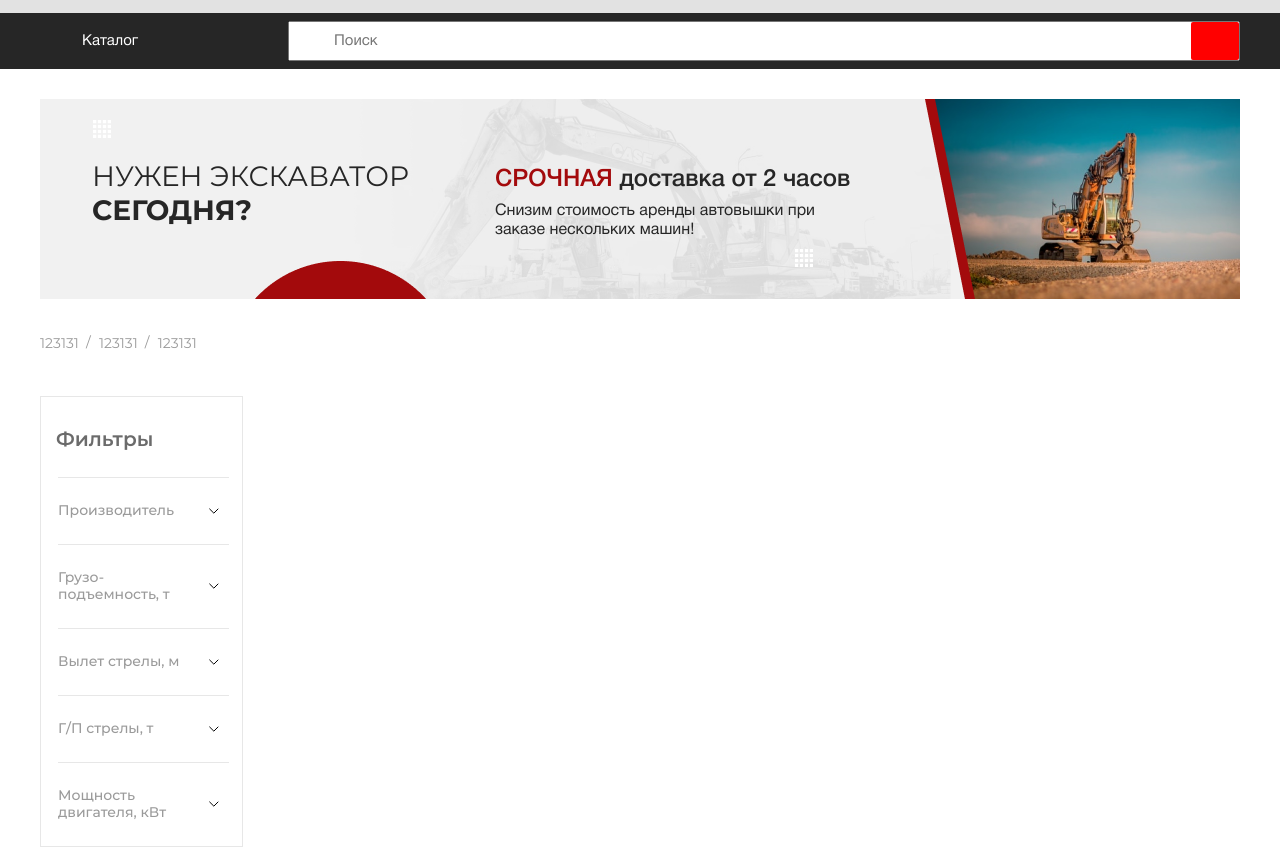
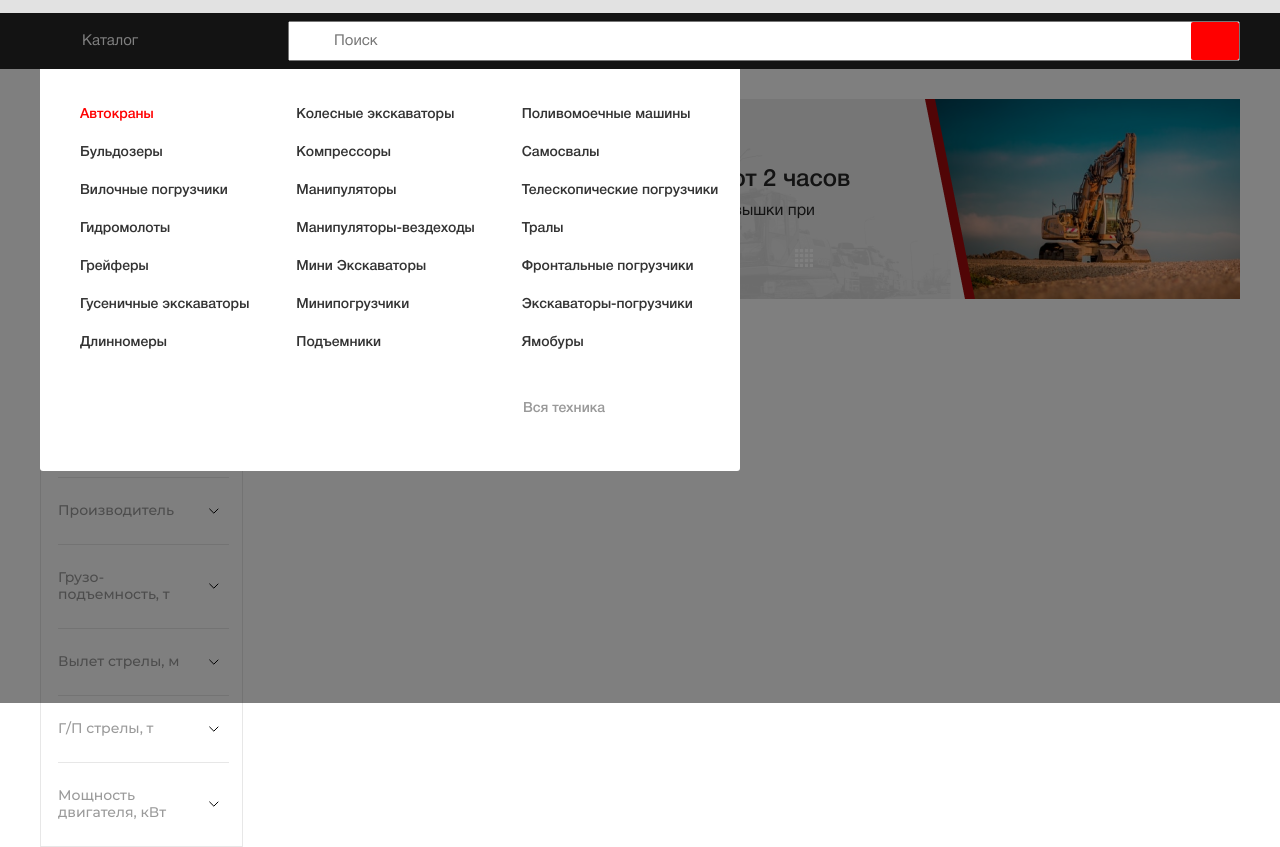
Before and after one commit to Saref111/megarent, a website: page source/index.html in a window 1280 px wide. Shown: the part 97-944 px from the top of the page. Drawn offline with nearby package versions, Linux system fonts and the light colour scheme; files that its build step writes are made by us from their sources.

Commit message:
added catalog

```diff
--- a/source/index.html
+++ b/source/index.html
@@ -64,6 +64,79 @@
               </svg>
               Каталог
             </button>
+            <div class="categories__wrapper"></div>
+            <ul class="categories__list">
+              <li class="categories__item">
+                <a href="#" class="categories__link categories__link--current"
+                  >Автокраны</a
+                >
+              </li>
+              <li class="categories__item">
+                <a href="#" class="categories__link">Бульдозеры</a>
+              </li>
+              <li class="categories__item">
+                <a href="#" class="categories__link">Вилочные погрузчики</a>
+              </li>
+              <li class="categories__item">
+                <a href="#" class="categories__link">Гидромолоты</a>
+              </li>
+              <li class="categories__item">
+                <a href="#" class="categories__link">Грейферы</a>
+              </li>
+              <li class="categories__item">
+                <a href="#" class="categories__link">Гусеничные экскаваторы</a>
+              </li>
+              <li class="categories__item">
+                <a href="#" class="categories__link">Длинномеры</a>
+              </li>
+              <li class="categories__item">
+                <a href="#" class="categories__link">Колесные экскаваторы</a>
+              </li>
+              <li class="categories__item">
+                <a href="#" class="categories__link">Компрессоры</a>
+              </li>
+              <li class="categories__item">
+                <a href="#" class="categories__link">Манипуляторы</a>
+              </li>
+              <li class="categories__item">
+                <a href="#" class="categories__link">Манипуляторы-вездеходы</a>
+              </li>
+              <li class="categories__item">
+                <a href="#" class="categories__link">Мини Экскаваторы</a>
+              </li>
+              <li class="categories__item">
+                <a href="#" class="categories__link">Минипогрузчики</a>
+              </li>
+              <li class="categories__item">
+                <a href="#" class="categories__link">Подъемники</a>
+              </li>
+              <li class="categories__item">
+                <a href="#" class="categories__link">Поливомоечные машины</a>
+              </li>
+              <li class="categories__item">
+                <a href="#" class="categories__link">Самосвалы</a>
+              </li>
+              <li class="categories__item">
+                <a href="#" class="categories__link"
+                  >Телескопические погрузчики</a
+                >
+              </li>
+              <li class="categories__item">
+                <a href="#" class="categories__link">Тралы</a>
+              </li>
+              <li class="categories__item">
+                <a href="#" class="categories__link">Фронтальные погрузчики</a>
+              </li>
+              <li class="categories__item">
+                <a href="#" class="categories__link">Экскаваторы-погрузчики</a>
+              </li>
+              <li class="categories__item">
+                <a href="#" class="categories__link">Ямобуры</a>
+              </li>
+              <li class="categories__item">
+                <a href="#" class="categories__link">Вся техника</a>
+              </li>
+            </ul>
           </div>
           <form class="search">
             <label for="#search-input" class="search__label">
--- a/source/scss/blocks/categories.scss
+++ b/source/scss/blocks/categories.scss
@@ -1,4 +1,5 @@
 .categories {
+  position: relative;
   &__button {
     @include button-reset;
 
@@ -11,11 +12,65 @@
     line-height: 15px;
     /* identical to box height */
 
+    color: #ffffff;
 
-        color: #FFFFFF;
-
-        &>svg {
+    & > svg {
       margin-right: 18px;
     }
   }
+
+  &__wrapper {
+    position: fixed;
+    width: 100vw;
+    height: 100vh;
+    top: 0;
+    left: 0;
+    background-color: rgba(0, 0, 0, 0.5);
+    z-index: 100;
   }
+
+  &__list {
+    @include list-reset;
+    position: absolute;
+    display: flex;
+    flex-direction: column;
+    flex-wrap: wrap;
+    height: 402px;
+    width: 700px;
+    left: 0;
+    top: calc(100% + 16px);
+    background-color: #fff;
+    padding: 30px 40px;
+    padding-bottom: 80px;
+    align-content: flex-start;
+    z-index: 111;
+    border-radius: 0px 0px 3px 3px;
+  }
+
+  &__item {
+    margin-bottom: 10px;
+    margin-right: 47px;
+
+    &:last-child {
+      position: absolute;
+      bottom: 40px;
+      right: 88px;
+
+      & a {
+        color: rgba(#333, 0.5);
+      }
+    }
+  }
+
+  &__link {
+    font-family: "HelveticaNeueCyr", sans-serif;
+    font-style: normal;
+    font-weight: 550;
+    font-size: 14px;
+    line-height: 14px;
+    color: #333333;
+    &--current {
+      color: #ff0000;
+    }
+  }
+}
--- a/source/scss/blocks/page-header.scss
+++ b/source/scss/blocks/page-header.scss
@@ -1,6 +1,7 @@
 .page-header {
   width: 100%;
-    background-color: #E2E2E2;
+  background-color: #e2e2e2;
+  z-index: 111;
 
   &__wrapper {
     width: 100%;
--- a/source/scss/blocks/search-section.scss
+++ b/source/scss/blocks/search-section.scss
@@ -1,6 +1,7 @@
 .search-section {
   width: 100%;
   background-color: #262626;
+  z-index: 111;
 
   &__wrapper {
     width: 100%;
@@ -10,5 +11,4 @@
     display: flex;
     align-items: center;
   }
-
 }
--- a/source/scss/blocks/search.scss
+++ b/source/scss/blocks/search.scss
@@ -1,14 +1,15 @@
 .search {
   margin-left: auto;
   position: relative;
+  z-index: 111;
 
   &__label {
     position: absolute;
     left: 13px;
     top: 7px;
 
-        &>svg {
-            stroke: #9A9A9A;
+    & > svg {
+      stroke: #9a9a9a;
       fill: transparent;
     }
   }
@@ -23,7 +24,7 @@
     font-weight: normal;
     font-size: 15px;
     line-height: 15px;
-        color: #484B4C;
+    color: #484b4c;
   }
 
   &__submit {
@@ -32,12 +33,12 @@
     position: absolute;
     right: 1px;
     top: 1px;
-        background-color: #FF0000;
+    background-color: #ff0000;
     border-radius: 2px;
     width: 48px;
     height: 38px;
 
-        &>svg {
+    & > svg {
       stroke: #fff;
       fill: transparent;
     }
--- a/source/scss/global.scss
+++ b/source/scss/global.scss
@@ -34,6 +34,10 @@ body {
   position: relative;
 }
 
+.no-scroll {
+  overflow: hidden;
+}
+
 a {
   text-decoration: none;
   color: inherit;
```
Lines whose indentation alone changed are shown as unchanged.
